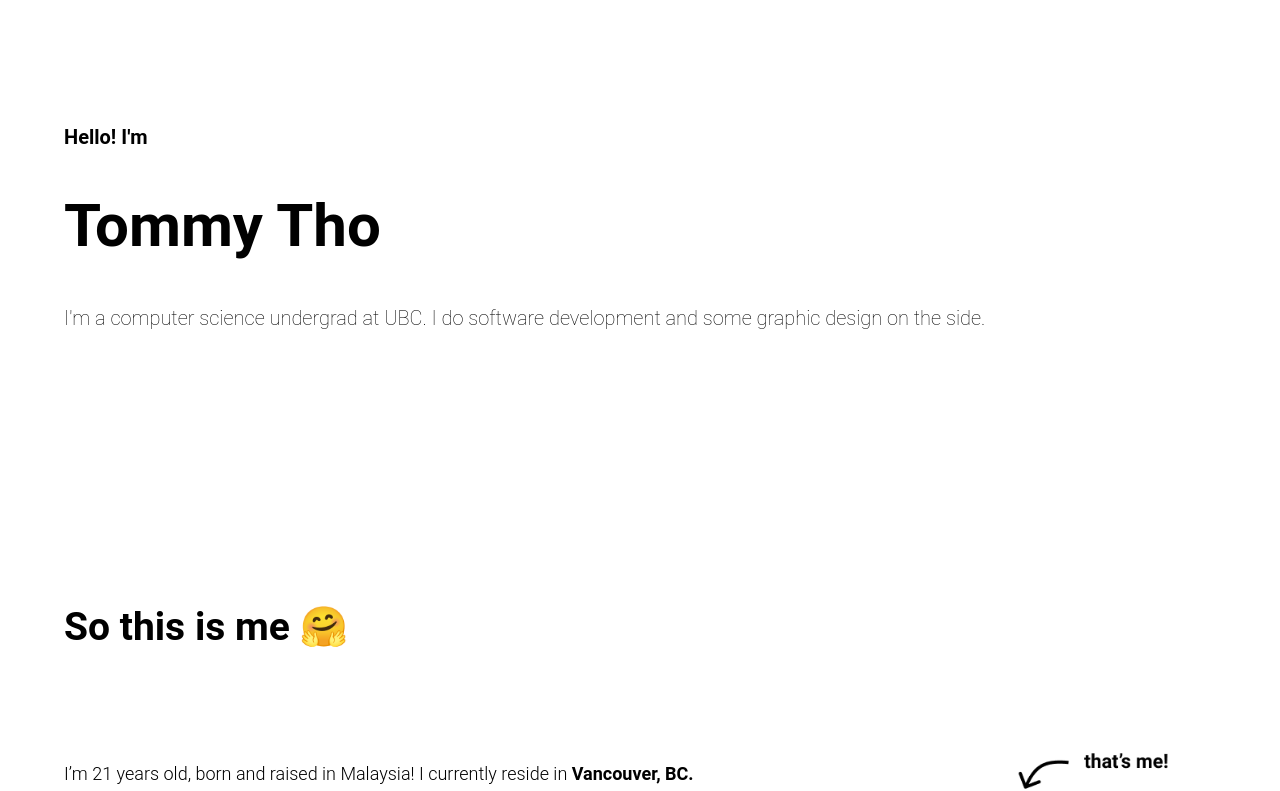
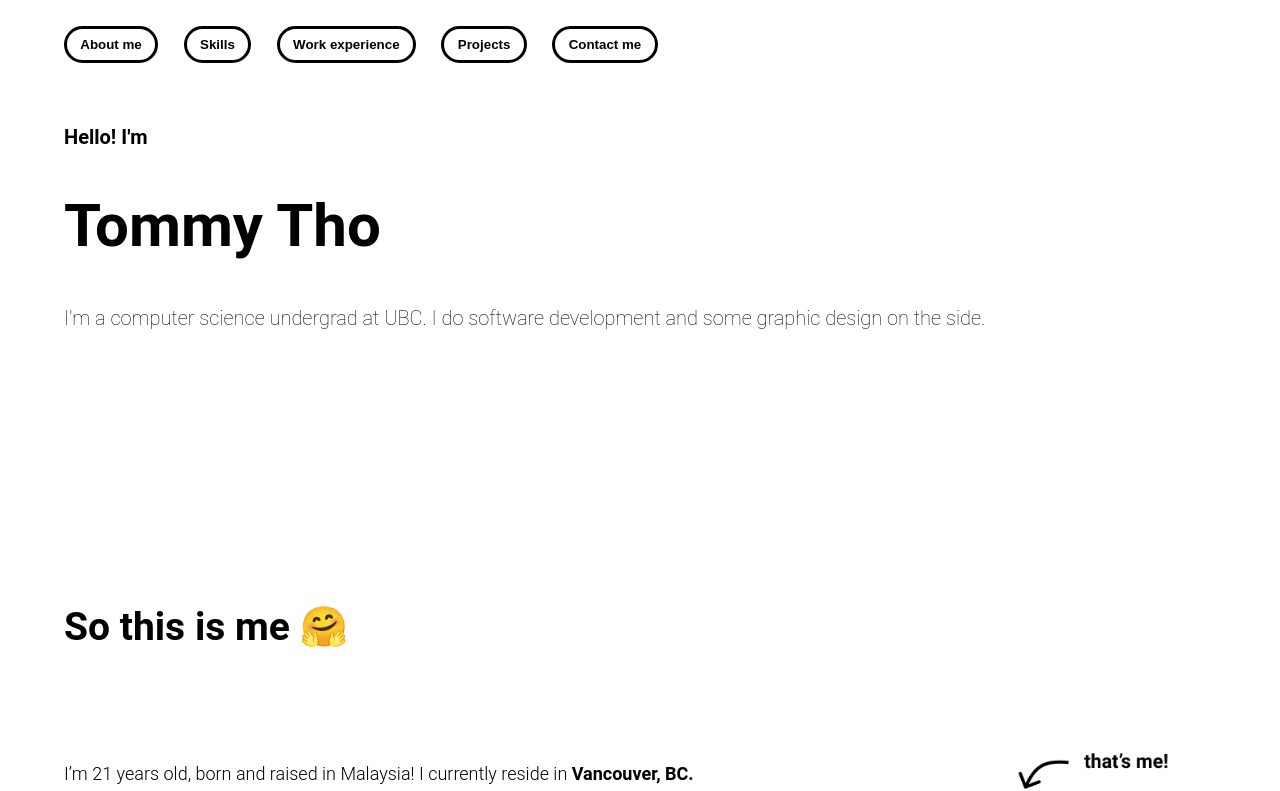
Before and after one commit to tommytwm/tommytwm.github.io, a React (Create React App) app: page / in a window 1280 px wide. Shown: the top 791 px of the page. Built offline with nearby package versions, Linux system fonts and the light colour scheme.

Commit message:
added navbar

```diff
--- a/src/App.js
+++ b/src/App.js
@@ -3,6 +3,7 @@ import './App.css';
 import Bio from './components/bio/Bio';
 import Contacts from './components/contacts/Contacts';
 import Experience from './components/experience/Experience';
+import Navbar from './components/navbar/Navbar';
 import Projects from './components/projects/Projects';
 import Skills from './components/skills/Skills';
 import Title from './components/title/Title';
@@ -11,6 +12,7 @@ function App() {
   return (
     <div className="App">
       <header className="App-header">
+        <Navbar/>
         <Title/>
         <Bio/>
         <Skills/>
--- a/src/components/bio/Bio.js
+++ b/src/components/bio/Bio.js
@@ -6,7 +6,7 @@ import Photo from './assets/pic.png';
 
 function Bio() {
     return (
-        <div className="Bio">
+        <div className="Bio" id="Bio">
             <h2 className="Bio-header">
                 So this is me 🤗
             </h2>
--- a/src/components/contacts/Contacts.js
+++ b/src/components/contacts/Contacts.js
@@ -7,7 +7,7 @@ import Photo from './assets/pic.png';
 
 function Contacts() {
     return (
-        <div className="Contacts">
+        <div className="Contacts" id="Contacts">
             <div className="Row-1">
                 <h2 className="Contacts-header">
                     Interested? Call me 🤙😉📲
--- a/src/components/experience/Experience.js
+++ b/src/components/experience/Experience.js
@@ -6,7 +6,7 @@ import './Experience.css';
 
 function Experience() {
     return (
-        <div className="Experience">
+        <div className="Experience" id="Experience">
             <h2 className="Experience-header">
                 Here's who I've worked with... ✌️
             </h2>
--- /dev/null
+++ b/src/components/navbar/Navbar.css
@@ -0,0 +1,36 @@
+.Navbar {
+    position: fixed;
+    z-index: 1;
+    width: 100%;
+    align-items: center;
+    left: 4%;
+}
+
+.Navbar-button {
+    background-color: #FFFFFF;
+    border: 3px solid #000000;
+    color: #000000;
+    border-radius: 50px;
+    font-weight: bold;
+
+    margin: 2% 1%;
+    padding: .6em 1em;
+    text-align: center;
+    text-decoration: none;
+    display: inline-block;
+}
+
+.Navbar-button:hover {
+    background-color: #000000;
+    border: 3px solid #000000;
+    color: #FFFFFF;
+    border-radius: 50px;
+    font-weight: bold;
+    cursor: pointer;
+
+    margin: 2% 1%;
+    padding: .6em 1em;
+    text-align: center;
+    text-decoration: none;
+    display: inline-block;
+}
--- /dev/null
+++ b/src/components/navbar/Navbar.js
@@ -0,0 +1,80 @@
+import React from 'react';
+import './Navbar.css';
+
+function Navbar() {
+
+    function goToAboutMe() {
+        window.scrollTo({
+            top: document.getElementById('Bio').offsetTop - 50,
+            behavior: 'smooth'
+        });
+    };
+
+    function goToSkills() {
+        window.scrollTo({
+            top: document.getElementById('Skills').offsetTop - 50,
+            behavior: 'smooth'
+        });
+    };
+
+    function goToExperience() {
+        window.scrollTo({
+            top: document.getElementById('Experience').offsetTop - 50,
+            behavior: 'smooth'
+        });
+    };
+    function goToProjects() {
+        window.scrollTo({
+            top: document.getElementById('Projects').offsetTop - 50,
+            behavior: 'smooth'
+        });    };
+    function goToContact() {
+        window.scrollTo({
+            top: document.getElementById('Contacts').offsetTop - 50,
+            behavior: 'smooth'
+        });    };
+
+    return (
+        <div className="Navbar">
+            <div className="Navbar-container">
+                <button
+                    className="Navbar-button"
+                    title="About me"
+                    onClick={() => goToAboutMe()}
+                >
+                    About me
+                </button>
+                <button
+                    className="Navbar-button"
+                    title="Skills"
+                    onClick={() => goToSkills()}
+                >
+                    Skills
+                </button>
+                <button
+                    className="Navbar-button"
+                    title="Experience"
+                    onClick={() => goToExperience()}
+                >
+                    Work experience
+                </button>
+                <button
+                    className="Navbar-button"
+                    title="Projects"
+                    onClick={() => goToProjects()}
+                >
+                    Projects
+                </button>
+                <button
+                    className="Navbar-button"
+                    title="Contact"
+                    onClick={() => goToContact()}
+                >
+                    Contact me
+                </button>
+            </div>
+        </div>
+    );
+};
+
+export default Navbar;
--- a/src/components/projects/Projects.js
+++ b/src/components/projects/Projects.js
@@ -39,7 +39,7 @@ project[3] = {
 
 function Projects() {
     return(
-        <div className="Projects">
+        <div className="Projects" id="Projects">
             <h2 className="Projects-header">
                 Some projects I worked on ✨
             </h2>
--- a/src/components/skills/Skills.js
+++ b/src/components/skills/Skills.js
@@ -8,7 +8,7 @@ import {ReactComponent as Codewindows} from './assets/code-windows.svg';
 
 function Skills() {
     return (
-        <div className="Skills">
+        <div className="Skills" id="Skills">
             <h2 className="Skills-header">
                 Here are some things I can do 🛠
             </h2>
```
